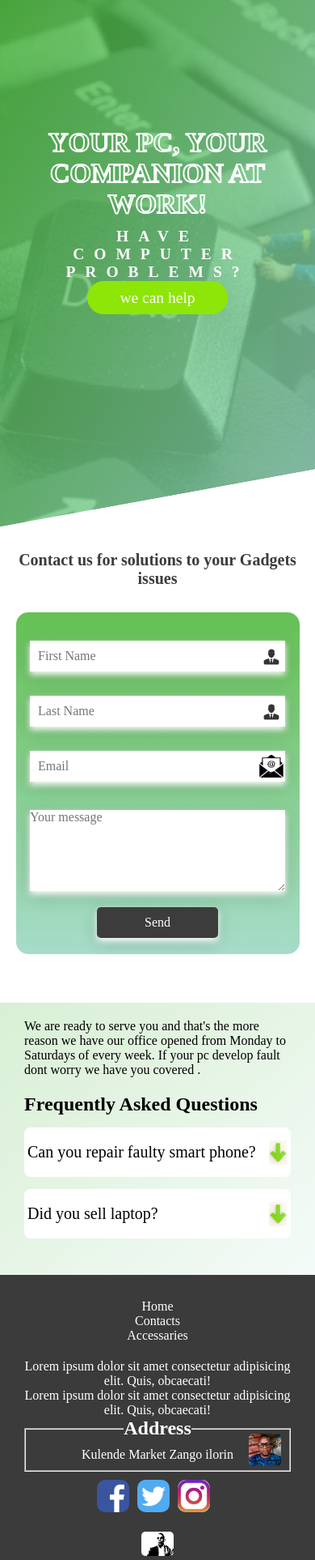
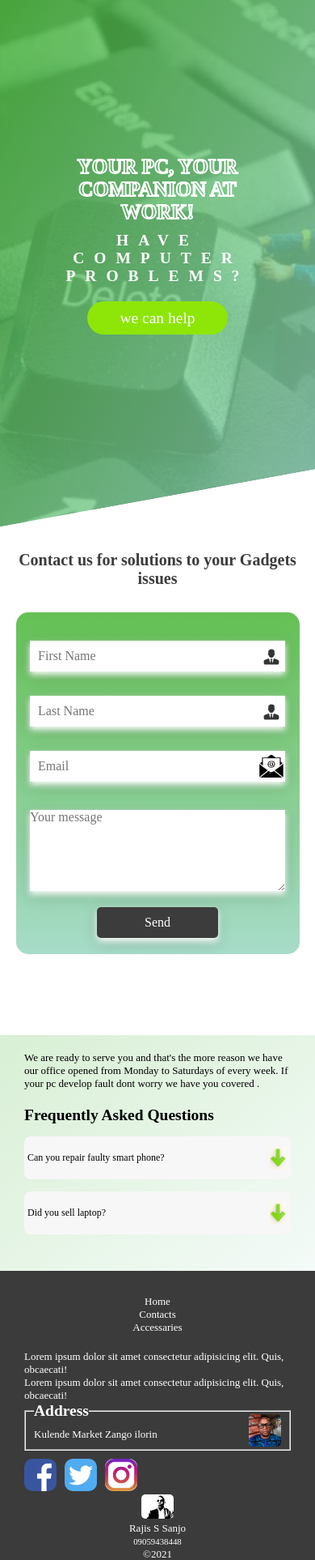
Before and after one commit to rajiss-ctrl/fix-gadget, a React (Create React App) app: page /Contact in a window 390 px wide. Shown: the part 54-1980 px from the top of the page at 81% size. Built offline with nearby package versions, Linux system fonts and the light colour scheme; the HTML template or start-up script is replaced by a standard one; a web font is replaced by a local one.

Commit message:
netlify.toml file added

```diff
--- a/src/components/Footer/Faq.style.css
+++ b/src/components/Footer/Faq.style.css
@@ -5,7 +5,7 @@
 .faqs .faq {
   margin: 15px 0 15px 0;
   padding: 2px;
-  background: #fff;
+  background: rgb(248, 247, 247);
   border-radius: 8px;
 
   /* box-shadow: 0px 0px 7px rgb(0, 0, 0, 0.1); */
@@ -20,10 +20,10 @@
   content: "";
   position: absolute;
   top: 50%;
-  right: -3px;
+  right: 2px;
   transform: translateY(-50%);
-  width: 30px;
-  height: 30px;
+  width: 20px;
+  height: 35px;
   background-image: url("../images/greenArrow.jpeg");
   background-position: center;
   background-size: contain;
@@ -47,6 +47,13 @@
 }
 @media screen and (max-width: 600px) {
   .faqs .faq-question {
+    font-size: 14px;
     padding-right: 10px;
   }
 }
+@media screen and (max-width: 414px) {
+  .faqs .faq-question {
+    font-size: 12px;
+    padding-right: 13px;
+  }
+}
--- a/src/components/Footer/Footer.style.css
+++ b/src/components/Footer/Footer.style.css
@@ -1,4 +1,5 @@
 footer {
+  margin-top: 100px;
   position: relative;
 }
 .preview {
@@ -57,6 +58,9 @@ fieldset img {
   border-radius: 5px;
 }
 @media screen and (max-width: 768px) {
+  .footer_remark {
+    width: 55%;
+  }
   .circle {
     top: 15px;
   }
@@ -75,8 +79,7 @@ fieldset img {
     align-items: center;
     justify-content: flex-start;
   }
-  .footer_nav,
-  .footer_remark {
+  .footer_nav {
     text-align: center;
     margin-bottom: 20px;
   }
@@ -85,7 +88,22 @@ fieldset img {
   }
 }
 @media screen and (max-width: 540px) {
+  footer {
+    font-size: 13px;
+  }
+  .footer_nav,
+  .footer_remark {
+    width: 100%;
+  }
   .circle {
     display: none;
   }
+  fieldset {
+    width: 100%;
+  }
 }
+@media screen and (max-width: 280px) {
+  fieldset img {
+    width: 34px;
+  }
+}
--- a/src/components/Header/Header.style.css
+++ b/src/components/Header/Header.style.css
@@ -1,8 +1,5 @@
 .header_container {
-  margin-top: 0;
   min-height: calc(100vh - 60px);
-  /* background: url("../images/engrbtn.jpeg") bottom/cover no-repeat;
-  background: rgb(17, 13, 223, 0.1); */
   background-image: linear-gradient(
       to right bottom,
       rgba(62, 177, 41, 0.8),
@@ -18,22 +15,20 @@
   align-items: center;
 }
 .header_container .herder_preview {
-  /* background: rgba(52, 49, 247, 0.3); */
   width: 70%;
   text-align: center;
 }
 .header_container .herder_preview h1 {
-  margin-top: -60px;
   margin-bottom: 10px;
   color: transparent;
   -webkit-text-stroke: 2px #fff;
-  font-size: clamp(34px, 5vw, 70px);
+  font-size: clamp(25px, 5vw, 50px);
   font-weight: 900;
 }
 .header_container .herder_preview p {
-  margin-bottom: 10px;
+  margin-bottom: 30px;
   /* margin-top: -10px; */
-  font-size: clamp(14px, 5vw, 40px);
+  font-size: clamp(14px, 5vw, 25px);
   color: #fff;
   font-weight: 600;
   letter-spacing: 12px;
@@ -48,9 +43,7 @@
   font-size: 25px;
   color: #fff;
 }
-.phone {
-  display: none;
-}
+
 .phone img {
   position: relative;
   top: 8px;
@@ -62,9 +55,6 @@
   color: #fff;
 }
 @media screen and (max-width: 768px) {
-  .phone {
-    display: block;
-  }
   .phone p {
     position: absolute;
     top: 15px;
--- a/src/components/Home/Service.style.css
+++ b/src/components/Home/Service.style.css
@@ -8,10 +8,11 @@ main {
 }
 aside {
   text-align: center;
-  width: 30%;
+  width: 33.5%;
   display: flex;
   flex-direction: column;
   align-items: center;
+  border-radius: 7px;
   box-shadow: 0px 4px 8px 0px rgb(255, 255, 255),
     0px 6px 20px 0px rgb(0, 0, 0, 0.19);
 }
--- a/src/components/NavBar/NavBar.style.css
+++ b/src/components/NavBar/NavBar.style.css
@@ -148,3 +148,15 @@
     background: transparent;
   }
 }
+@media screen and (max-width: 600px) {
+  .nav-bar {
+    position: fixed;
+  }
+}
+
+@media screen and (max-width: 414px) {
+  .list-wrapper img {
+    width: 30px;
+    height: 30px;
+  }
+}
```
Also changed, not shown: 32 other files (tests, documents, lock files or other folders).
